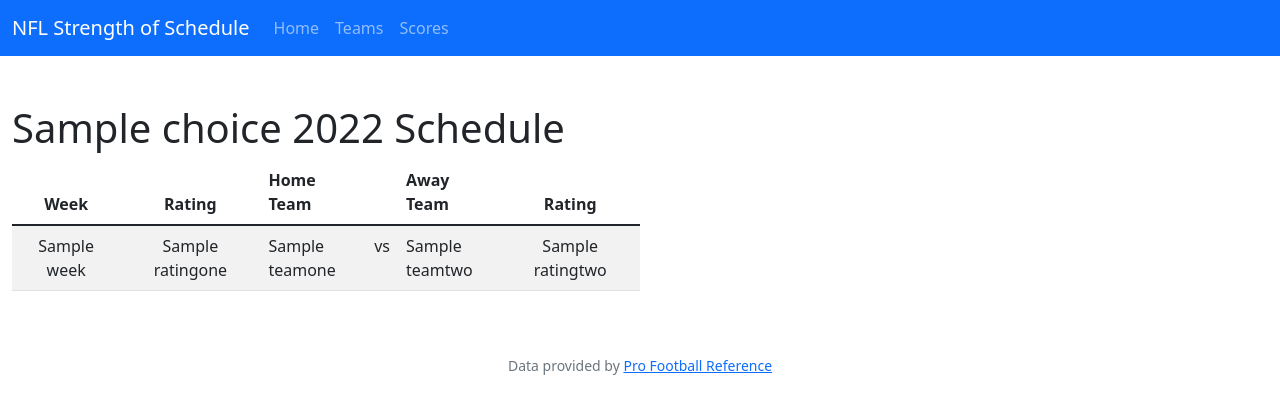
After one commit to BBarkworth/final-project, a Python web app: template templates/schedule.html in a window 1280 px wide. The commit adds this page. Shown: the top 414 px of the page. Run offline with Jinja, Linux system fonts and the light colour scheme; the template is opened without the code that fills it: most values are stand-ins (such as "Sample title", 1, 10 or a date in 2020).

Commit message:
complete HTML pages for Teams decorator

```diff
--- /dev/null
+++ b/templates/schedule.html
@@ -0,0 +1,33 @@
+{% extends "layout.html" %}
+
+{% block title %}
+    Schedule
+{% endblock %}
+
+{% block main %}
+    <h1>{{ choice }} 2022 Schedule</h1>
+    <table class="table table-striped table-hover w-50 table-responsive{-sm}">
+        <thead>
+            <tr>
+                <th scope="col" class="text-center">Week</th>
+                <th scope="col" class="text-center">Rating</th>
+                <th scope="col">Home Team</th>
+                <th scope="col"></th>
+                <th scope="col">Away Team</th>
+                <th scope="col" class="text-center">Rating</th>
+            </tr>
+        </thead>
+        <tbody>
+            {% for fixture in fixture_data %}
+                <tr>
+                    <td class="text-center">{{fixture['week']}}</td>
+                    <td class="text-center">{{fixture['ratingone']}}</td>
+                    <td class="text-left" style="word-wrap: break-word;min-width: 80px;max-width: 80px;">{{fixture['teamone']}}</td>
+                    <td class="text-left">{{"vs"}}</td>
+                    <td class="text-left" style="word-wrap: break-word;min-width: 80px;max-width: 80px;">{{fixture['teamtwo']}}</td>
+                    <td class="text-center">{{fixture['ratingtwo']}}</td>
+            {% endfor %}
+                </tr>
+        </tbody>
+    </table>
+{% endblock %}
```
Also changed, not shown: templates/apology.html (added, +9 -0 lines), templates/choices.html (+11 -6 lines).
